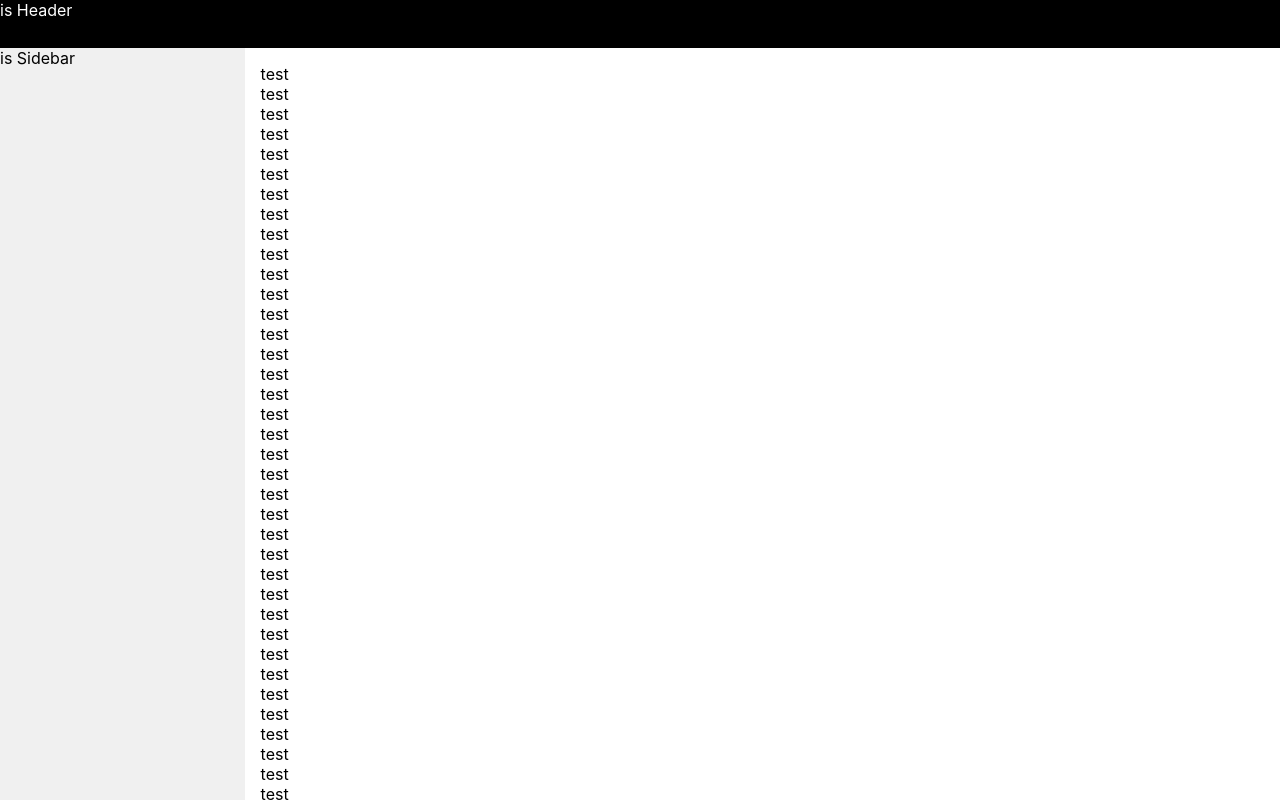
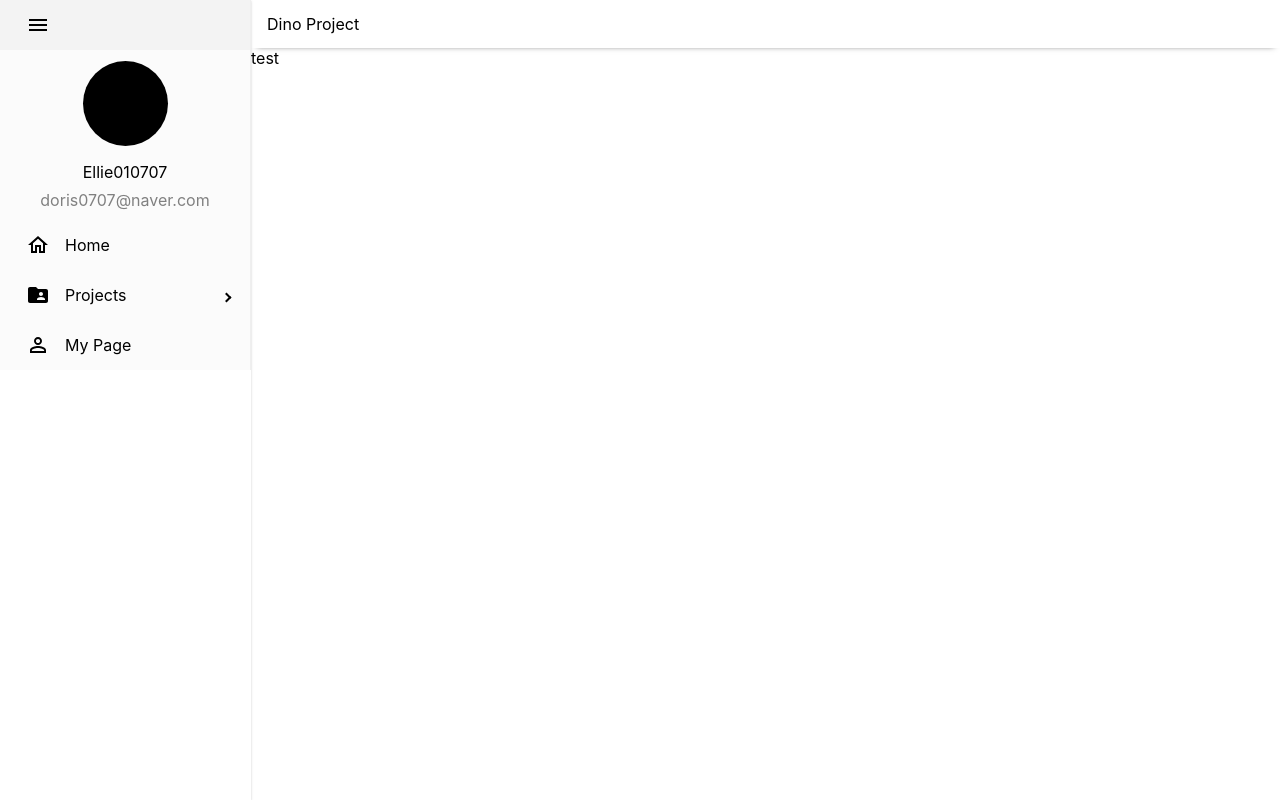
Before and after one commit to Tuk-AOK/frontend-dev, a React (Create React App) app: page / in a window 1280 px wide. Built offline with nearby package versions, Linux system fonts and the light colour scheme.

Commit message:
feat: sidebar publishing

```diff
--- a/package.json
+++ b/package.json
@@ -5,6 +5,7 @@
   "dependencies": {
     "@emotion/react": "^11.11.0",
     "@emotion/styled": "^11.11.0",
+    "@mui/icons-material": "^5.11.16",
     "@mui/material": "^5.12.3",
     "@testing-library/jest-dom": "^5.16.5",
     "@testing-library/react": "^13.4.0",
@@ -15,6 +16,7 @@
     "@types/react-dom": "^18.2.4",
     "react": "^18.2.0",
     "react-dom": "^18.2.0",
+    "react-pro-sidebar": "^1.0.0",
     "react-scripts": "5.0.1",
     "typescript": "^4.9.5",
     "web-vitals": "^2.1.4"
--- a/src/App.tsx
+++ b/src/App.tsx
@@ -1,10 +1,14 @@
-import React from 'react';
-import MainPage from './pages/main';
+import React from "react";
+import { Box } from "@mui/material";
+import Layout from "./components/layout";
 
 function App() {
   return (
-    <MainPage/>
-    );
+   <Layout>
+    test
+    </Layout>
+    //<MainPage/>
+  );
 }
 
 export default App;
--- a/src/components/layout/header/header.tsx
+++ b/src/components/layout/header/header.tsx
@@ -1,8 +1,22 @@
 import { Box } from "@mui/material";
 import React from "react";
 
-export default function Header(){
-    return <Box sx={{width:1,height:48,bgcolor:"#000000",color:"#ffffff"}}>
-        is Header
+export default function Header() {
+  return (
+    <Box
+      sx={{
+        width: 1,
+        height: 48,
+        // borderBottom:"1px solid",
+        // borderColor:"rgb(0, 0, 0, 0.3)",
+        boxShadow: '0 4px 6px -6px rgba(0, 0, 0, 0.7)',
+        display: "flex",
+        alignItems: "center",
+      }}
+    >
+      <Box sx={{px:2}}>
+      Dino Project
+        </Box>
     </Box>
+  );
 }
--- a/src/components/layout/index.tsx
+++ b/src/components/layout/index.tsx
@@ -1,16 +1,19 @@
 import { Box } from "@mui/material";
 import React from "react";
 import Sidebar from "./sidebar";
-import Header from "./header/header";
+import Header from "./header";
+import { useProSidebar } from "react-pro-sidebar";
 
 export default function Layout(props: { children: React.ReactNode }) {
+  const { collapsed } = useProSidebar();
   const { children } = props;
+
   return (
-    <Box sx={{ width: 1, height: 1 }}>
-      <Header />
-      <Box sx={{ width: 1,height:"calc(100% - 48px)", display: "flex" }}>
-        <Sidebar />
-        <Box sx={{ p: "16px", width: 1,overflow:"auto" }}>{children}</Box>
+    <Box sx={{ width: 1, height: 1, display: "flex" }}>
+      <Sidebar />
+      <Box sx={{ width: 'calc(100% - 40px)', height: 1 }}>
+        <Header />
+        {children}
       </Box>
     </Box>
   );
--- a/src/components/layout/sidebar/sidebar.tsx
+++ b/src/components/layout/sidebar/sidebar.tsx
@@ -1,6 +1,76 @@
 import { Box } from "@mui/material";
 import React from "react";
+import {
+  Sidebar,
+  Menu,
+  MenuItem,
+  useProSidebar,
+  SubMenu,
+} from "react-pro-sidebar";
+import MenuOutlinedIcon from "@mui/icons-material/MenuOutlined";
+import AddCircleOutlineIcon from "@mui/icons-material/AddCircleOutline";
+import ArticleIcon from "@mui/icons-material/Article";
+import FolderSharedIcon from "@mui/icons-material/FolderShared";
+import HomeOutlinedIcon from "@mui/icons-material/HomeOutlined";
+import PersonOutlineIcon from "@mui/icons-material/PersonOutline";
 
-export default function Sidebar() {
-  return <Box sx={{ width: 312, height: 1,bgcolor:"#f0f0f0", }}>is Sidebar</Box>;
+export default function Example() {
+  const { collapseSidebar, collapsed } = useProSidebar();
+
+  return (
+    <Box sx={{boxShadow:1,}}>
+      <Sidebar>
+        <Menu>
+          <MenuItem
+            icon={<MenuOutlinedIcon />}
+            onClick={() => {
+              collapseSidebar();
+            }}
+          >
+          </MenuItem>
+          {!collapsed && <Box
+            sx={{
+              height: 170,
+              display: "flex",
+              flexDirection: "column",
+              alignItems: "center",
+              justifyContent: "center",
+            }}
+          >
+            <Box
+              sx={{
+                width: 85,
+                height: 85,
+                borderRadius: 85,
+                bgcolor: "#000000",
+              }}
+            ></Box>
+            <Box
+              sx={{
+                color: "black",
+                mt: 2,
+              }}
+            >
+              Ellie010707
+            </Box>
+            <Box
+              sx={{
+                color: "gray",
+                mt: 1,
+              }}
+            >
+              doris0707@naver.com
+            </Box>
+          </Box>}
+          <MenuItem icon={<HomeOutlinedIcon />}>Home</MenuItem>
+          <SubMenu icon={<FolderSharedIcon />} label="Projects">
+            <MenuItem icon={<ArticleIcon />}> Project 1</MenuItem>
+            <MenuItem icon={<ArticleIcon />}> Project 2</MenuItem>
+            <MenuItem icon={<AddCircleOutlineIcon />}>Add Project</MenuItem>
+          </SubMenu>
+          <MenuItem icon={<PersonOutlineIcon />}>My Page</MenuItem>
+        </Menu>
+      </Sidebar>
+    </Box>
+  );
 }
--- a/src/index.tsx
+++ b/src/index.tsx
@@ -2,13 +2,16 @@ import React from 'react';
 import ReactDOM from 'react-dom/client';
 import './index.css';
 import App from './App';
+import { ProSidebarProvider } from 'react-pro-sidebar';
 
 const root = ReactDOM.createRoot(
   document.getElementById('root') as HTMLElement
 );
 root.render(
   <React.StrictMode>
+    <ProSidebarProvider>
     <App />
+    </ProSidebarProvider>
   </React.StrictMode>
 );
 
```
Also changed, not shown: 1 other file (tests, documents, lock files or other folders).
